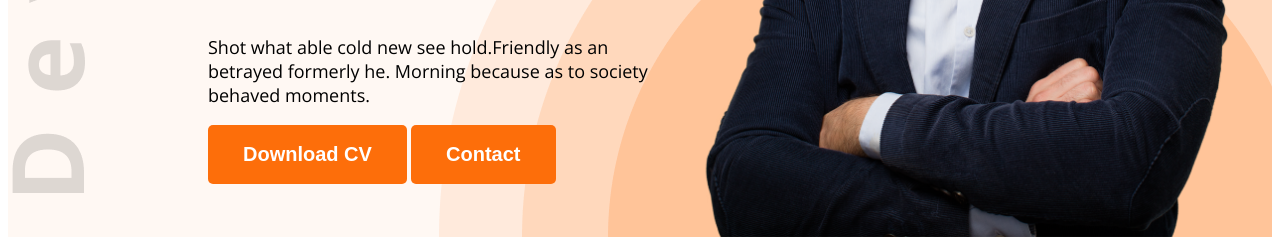
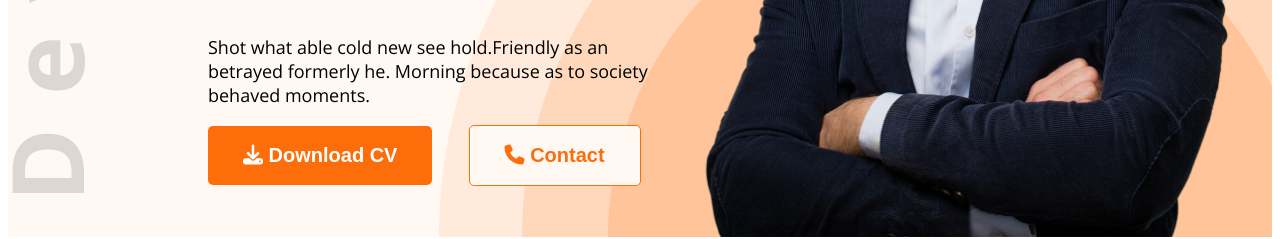
Before and after one commit to arman-miaa/my-first-portfofio, a plain HTML site: page index.html in a window 1280 px wide. Shown: the part 578-817 px from the top of the page. Drawn offline with nearby package versions, Linux system fonts and the light colour scheme.

Commit message:
added fontawesome icons

```diff
--- a/index.html
+++ b/index.html
@@ -8,6 +8,7 @@
 <link rel="preconnect" href="https://fonts.gstatic.com" crossorigin>
 <link href="https://fonts.googleapis.com/css2?family=Open+Sans:ital,wght@0,300..800;1,300..800&display=swap" rel="stylesheet">
 <link rel="stylesheet" href="./style/portfolio.css">
+<script src="https://kit.fontawesome.com/1be1fc140b.js" crossorigin="anonymous"></script>
 </head>
 <body class="open-sans-normal">
     <header class="header secondary-bg">
@@ -27,8 +28,8 @@
                 <p class="banner-description">
                     Shot what able cold new see hold.Friendly as an betrayed formerly he. Morning because as to society behaved moments.
                 </p>
-                <button class="btn-primary">Download CV</button>
-                <button class="btn-primary">Contact</button>
+                <button class="btn-primary"><i class="fa-solid fa-download"></i> Download CV</button>
+                <button class="btn-phone"><i class="fa-solid fa-phone"></i> Contact</button>
 
             </div>
             <img class="banner-profile-pic" src="./images/hardy.png" alt="">
@@ -139,7 +140,7 @@
         </div>
     </div>
     <div class="text-align resume-download-cv">
-        <button class="btn-primary">Download CV</button>
+        <button class="btn-primary"><i class="fa-solid fa-download"></i> Download CV</button>
     </div>
 </section>
 
--- a/style/portfolio.css
+++ b/style/portfolio.css
@@ -28,6 +28,7 @@
     border-radius: 5px;
     padding: 18px 35px;
     border: none;
+    cursor: pointer;
 }
 .section-title{
     font-size: 35px;
@@ -69,6 +70,17 @@ nav li a{
     text-decoration: none;
     font-size: 20px;
 }
+.btn-phone{
+   border: 1px solid #FD6E0A;
+   background-color:#FFF8F3;
+    color:#FD6E0A;
+    font-weight: bold;
+    font-size: 20px;
+    border-radius: 5px;
+    padding: 18px 35px;
+    cursor: pointer;
+    margin-left: 32px;
+}
 .banner{
     display: flex;
     justify-content: space-between;
@@ -85,6 +97,7 @@ nav li a{
 .banner-title{
     font-weight: bold;
     font-size: 85px;
+
 }
 .banner-description{
     font-size: 18px;
```
